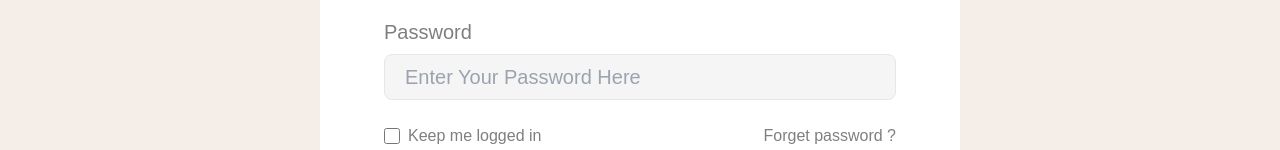
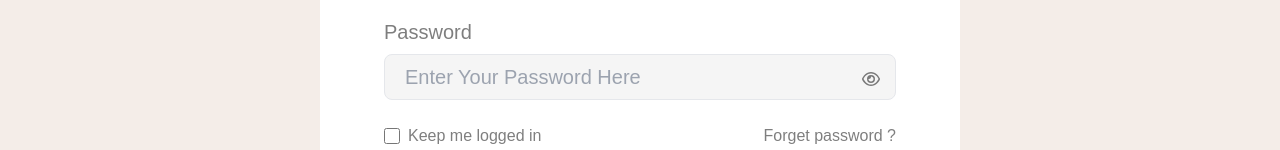
Before and after one commit to Amin7775/Homy-Real-Estate-with-React-Firebase, a React (Vite) app: page /login in a window 1280 px wide. Shown: the part 478-628 px from the top of the page. Built offline with nearby package versions, Linux system fonts and the light colour scheme; a web font is replaced by a local one.

Commit message:
Added show/hide password options in password feild

```diff
--- a/src/pages/Login/Login.jsx
+++ b/src/pages/Login/Login.jsx
@@ -4,8 +4,12 @@ import Navbar from "../../components/Navbar/Navbar";
 import LoginTopText from "./LoginComponents/LoginTopText";
 import { FaFacebook } from "react-icons/fa6";
 import { FcGoogle } from "react-icons/fc";
+import { useState } from "react";
+import { FaRegEye,FaRegEyeSlash  } from "react-icons/fa6";
 
 const Login = () => {
+  const [showPassword, setShowPassword] = useState(false);
+
   const {
     register,
     handleSubmit,
@@ -46,12 +50,20 @@ const Login = () => {
                   <label className="text-black opacity-50 text-xl">
                     Password
                   </label>
+                  {/* password field modification */}
+                  <div className="relative">
                     <input
-                    type="password"
-                    className="border px-5 text-xl py-2 rounded-lg bg-[#F5F5F5] "
+                      type={showPassword ? 'text' : 'password'}
+                      className="border w-full px-5 text-xl py-2 rounded-lg bg-[#F5F5F5] "
                       {...register("password", { required: true })}
                       placeholder="Enter Your Password Here"
                     />
+                    {   !showPassword ?
+                        <FaRegEye onClick={()=>setShowPassword(!showPassword)} className="absolute right-4 bottom-3 text-lg text-black opacity-50 cursor-pointer"></FaRegEye>
+                        :
+                        <FaRegEyeSlash  onClick={()=>setShowPassword(!showPassword)} className="absolute right-4 bottom-3 text-lg text-black opacity-50 cursor-pointer"></FaRegEyeSlash >
+                    }
+                  </div>
                   {errors.password && <span>Invalid password</span>}
                 </div>
                 {/* checkbox and forget password */}
@@ -88,7 +100,7 @@ const Login = () => {
               <div className="grid gap-4 md:gap-6 lg:gap-10 grid-cols-1 md:grid-cols-2">
                 {/* google */}
                 <button className="bg-transparent btn hover:bg-[#F0F0F0] text-base md:text-xl font-normal py-3 drop-shadow-sm h-full border-slate-300">
-                    <FcGoogle ></FcGoogle>
+                  <FcGoogle></FcGoogle>
                   Login with Google
                 </button>
                 {/* facebook */}
--- a/src/pages/Login/LoginComponents/LoginTopText.jsx
+++ b/src/pages/Login/LoginComponents/LoginTopText.jsx
@@ -25,9 +25,9 @@ const LoginTopText = () => {
                 Welcome Back!
               </h1>
               <p className="text-lg md:text-2xl text-center font-light mt-3">
-                Still don't have an account?{" "}
+                Still don't have an account?
                 <Link to={"/register"}>
-                  <span className="text-custom-text-1">Register</span>
+                  <span className="text-custom-text-1"> Register</span>
                 </Link>
               </p>
             </div>
```
Lines whose indentation alone changed are shown as unchanged.
